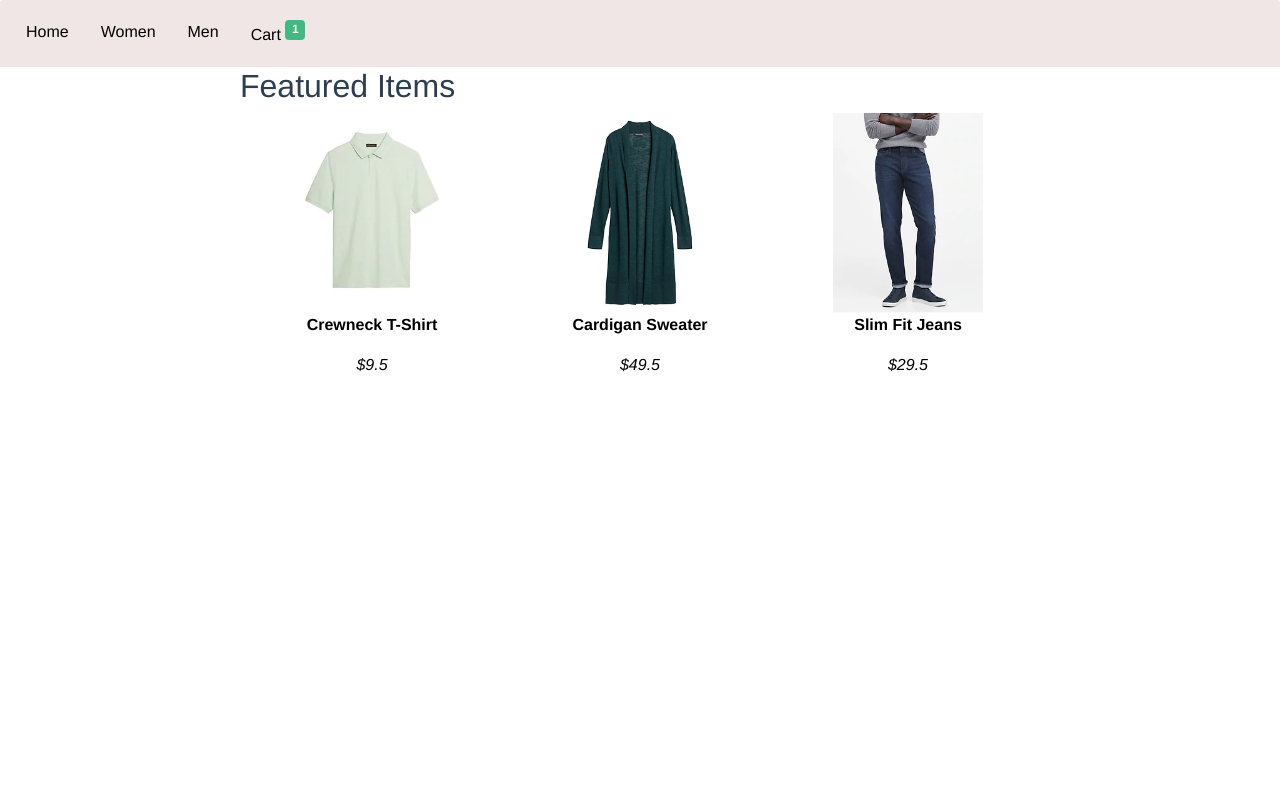
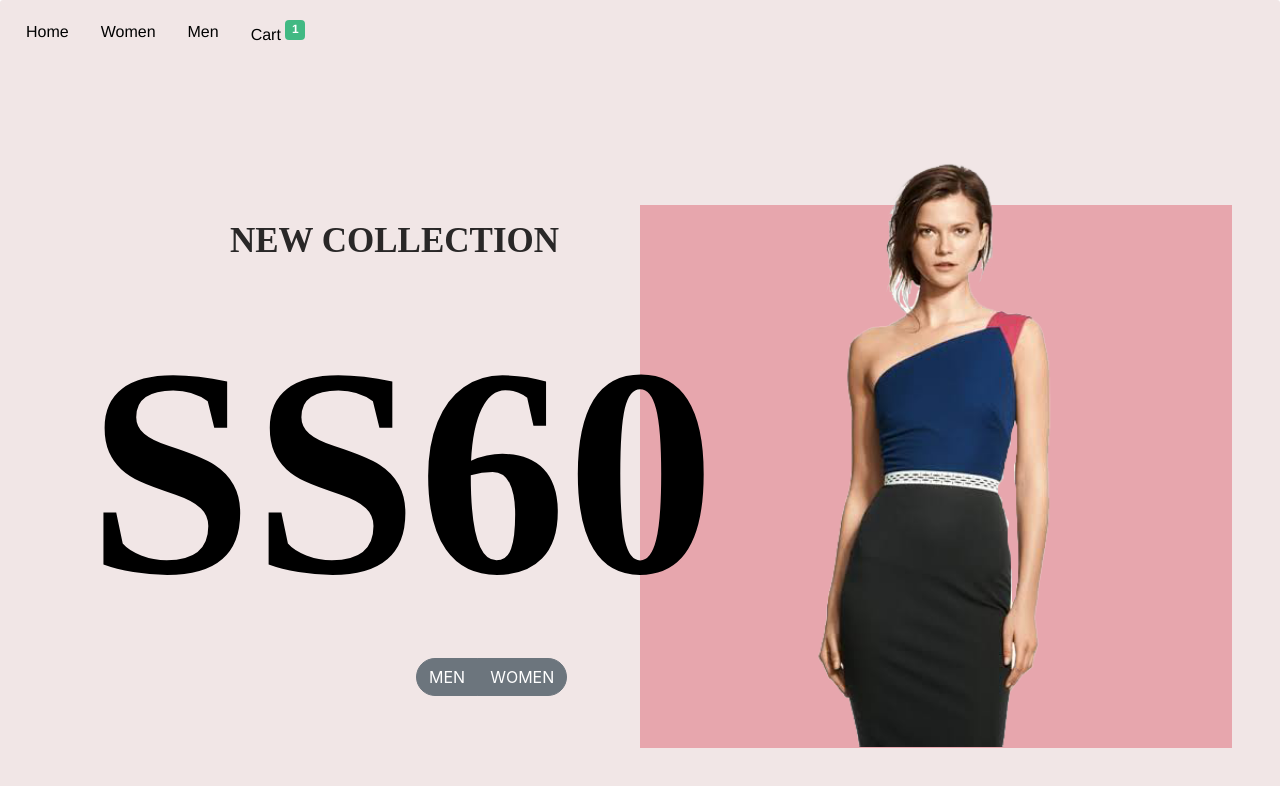
Before and after one commit to angelynafaa/online-store, a Vue app: page /#/ in a window 1280 px wide. Shown: the top 786 px of the page. Built offline with nearby package versions, Linux system fonts and the light colour scheme.

Commit message:
styling home

```diff
--- a/src/views/Home.vue
+++ b/src/views/Home.vue
@@ -1,6 +1,34 @@
 <template>
-  <b-container class="bv-example-row">
-    <section class="wrapper">
+  <body>
+    <header>
+      <div
+        style="padding-bottom: 0px;
+    border-top-width: 54px;
+    padding-top: 187px"
+      >
+        <div class="ima">
+          <h1 class="new">NEW COLLECTION</h1>
+          <br />
+          <h1 class="brand">SS60</h1>
+          <div>
+            <b-button-group>
+              <b-button>MEN</b-button>
+              <b-button>WOMEN</b-button>
+            </b-button-group>
+          </div>
+        </div>
+        <b-card
+          img-src="../assets/bg-1.png"
+          img-alt="Image"
+          style="max-width: 37rem;"
+          class="mb-2"
+        >
+        </b-card>
+      </div>
+
+      <div class="container box" style=""></div>
+    </header>
+    <!-- <section class="wrapper">
       <h2>Featured Items</h2>
       <ul class="featured-items">
         <li
@@ -17,8 +45,8 @@
           </router-link>
         </li>
       </ul>
-    </section>
-  </b-container>
+    </section> -->
+  </body>
 </template>
 
 <script>
@@ -72,4 +100,84 @@ export default {
 .product-title {
   font-weight: bold;
 }
+
+header {
+  padding: 100px 0 165px;
+  margin-top: -72px;
+  background-color: #f1e6e6;
+  // background-image: url(../assets/bg-1.png);
+  background-size: cover;
+
+  h1,
+  p {
+    color: darkblue;
+  }
+  h1 {
+    font-family: "playfair Display", serif;
+    font-weight: bold;
+    font-size: 35px;
+  }
+  p {
+    font-size: 16px;
+  }
+
+  .btn-get-started {
+    background-color: #ff9e53;
+    color: white;
+
+    &:hover {
+      background-color: #ff9e69;
+      color: white;
+    }
+  }
+}
+
+header {
+  .card {
+    background-color: #da53626e !important;
+    margin-left: 50%;
+    margin-bottom: 100px;
+    margin-top: -555px;
+    position: static;
+  }
+}
+
+.card-img,
+.card-img-top {
+  margin-top: -50px !important;
+}
+
+.card-body {
+  padding: 0 !important;
+}
+
+.ima {
+  min-height: 540px;
+  background-color: #f1e6e6;
+  margin-right: 50%;
+  margin-top: -62px;
+  h1,
+  .new {
+    color: #000000d4;
+    text-align: right;
+    margin-right: 81px;
+  }
+  .brand {
+    color: black;
+    font-size: 297px;
+    margin-right: -75px;
+  }
+}
+
+div {
+  .btn-group {
+    margin-left: 65% !important;
+  }
+  .btn-secondary {
+    border-bottom-right-radius: 22px;
+    border-top-right-radius: 22px;
+    border-bottom-left-radius: 22px;
+    border-top-left-radius: 22px;
+  }
+}
 </style>
```
